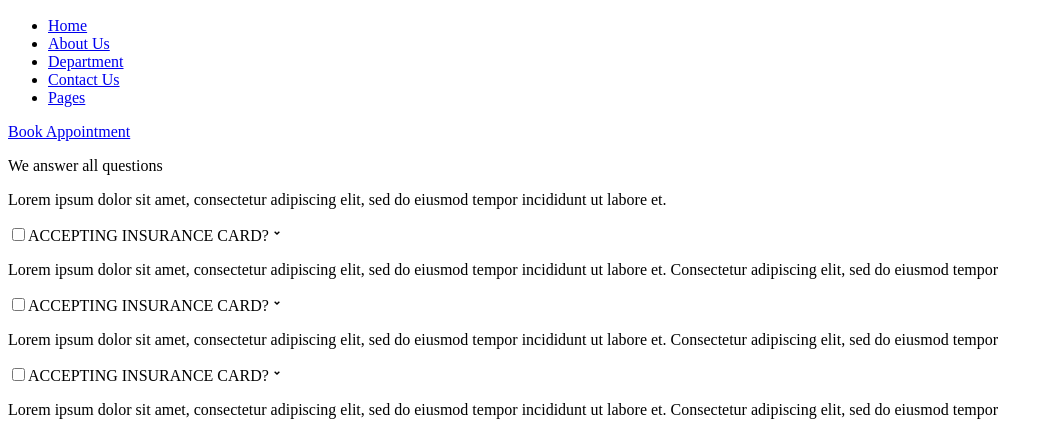
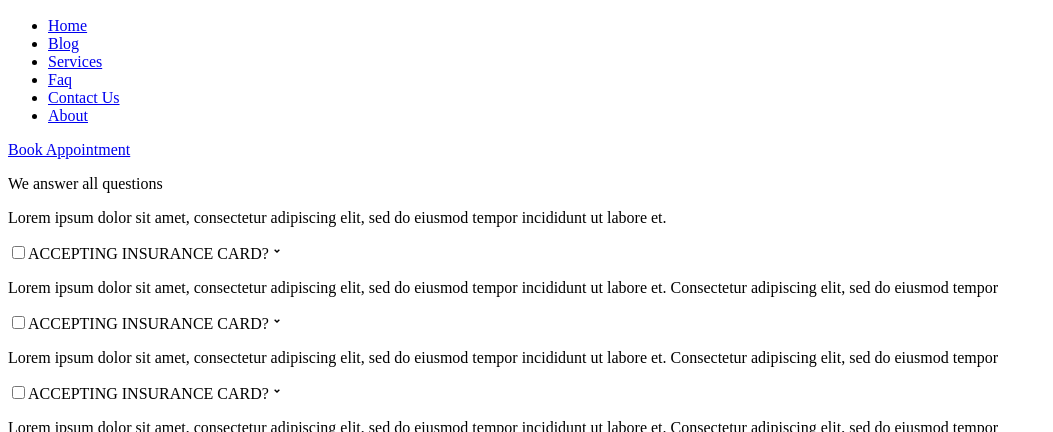
Before and after one commit to bernardarhia/hospital-project, a Gatsby site: page /faq in a window 1280 px wide. Shown: the part 311-743 px from the top of the page, without its empty margins (0-1053 px from the left). Built offline with nearby package versions, Linux system fonts and the light colour scheme; Gatsby itself is replaced by a stand-in of ours.

Commit message:
fixed paths

```diff
--- a/src/components/universal/Navbar.jsx
+++ b/src/components/universal/Navbar.jsx
@@ -9,20 +9,24 @@ const Navbar = () => {
             location : "/"
         },
         {
-            text:"About Us",
-            location : "/about"
+            text:"Blog",
+            location : "/blog"
         },
         {
-            text:"Department",
-            location : "/department"
+            text:"Services",
+            location : "/service"
+        },
+        {
+            text:"Faq",
+            location : "/faq"
         },
         {
             text:"Contact Us",
             location : "/contact"
         },
         {
-            text:"Pages",
-            location : "/pages"
+            text:"About",
+            location : "/about"
         },
     ]
     return (
--- a/src/pages/faq.jsx
+++ b/src/pages/faq.jsx
@@ -37,7 +37,7 @@ const Faq = () => {
               </div>
 
               <div className="cta__link">
-                <Link to="/">Contact us</Link>
+                <Link to="/contact">Contact us</Link>
               </div>
             </div>
           </div>
--- a/src/pages/services.jsx
+++ b/src/pages/service.jsx
@@ -5,7 +5,7 @@ import Hero from "../components/universal/Hero"
 import Navbar from "../components/universal/Navbar"
 import { cardContents } from "../content/aboutCard"
 import Footer from "../components/universal/Footer"
-const services = ({ uri }) => {
+const services = () => {
   return (
     <Layout>
       <Navbar />
@@ -30,7 +30,7 @@ const services = ({ uri }) => {
 
           <div className="section__cards">
               {cardContents.map((cardContent, index) => {
-               return <div className="card">
+               return <div className="card" key={index}>
                   <div className="card__icon">
                     <img src={cardContent.icon} alt="" />
                   </div>
```
Also changed, not shown: src/pages/default404.jsx (renamed from src/pages/404.jsx).
